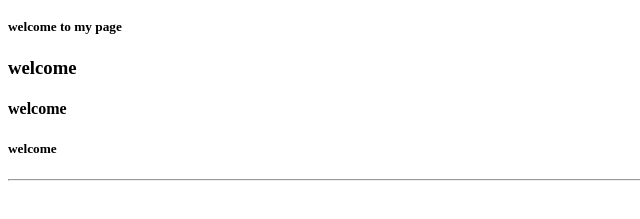
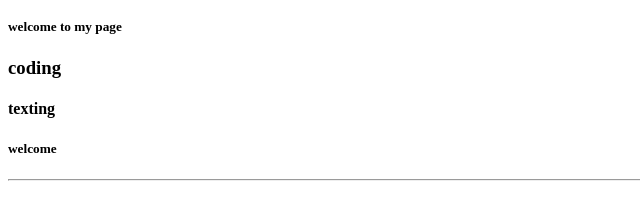
Before and after one commit to 2601Shiya/testing_01, a plain HTML site: page testing folder/index.html in a window 1280 px wide. Shown: the part 345-564 px from the top of the page, 0-640 px from the left. Drawn offline with Linux system fonts and the light colour scheme.

Commit message:
first commit

```diff
--- a/testing folder/index.html
+++ b/testing folder/index.html
@@ -11,8 +11,8 @@
    <h1>welcome</h1>
    <h2>welcome</h2>
    <h5>welcome to my page</h5>
-   <h3>welcome</h3>
-   <h4>welcome</h4>
+   <h3>coding</h3>
+   <h4>texting</h4>
    <h5>welcome</h5>
    <hr>
    <br>
```
